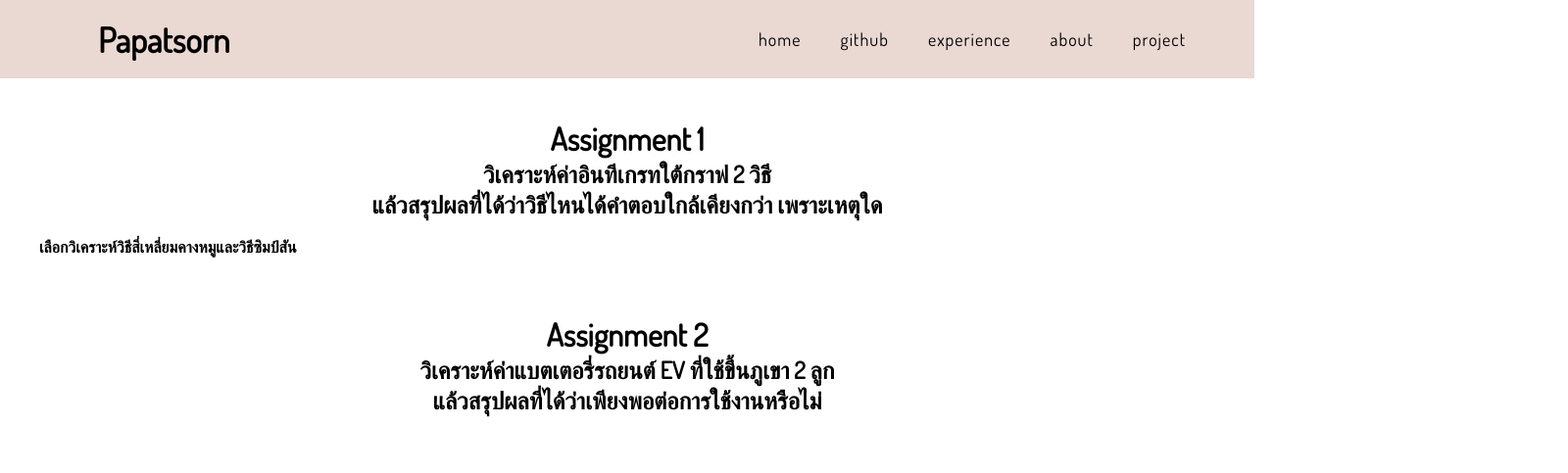
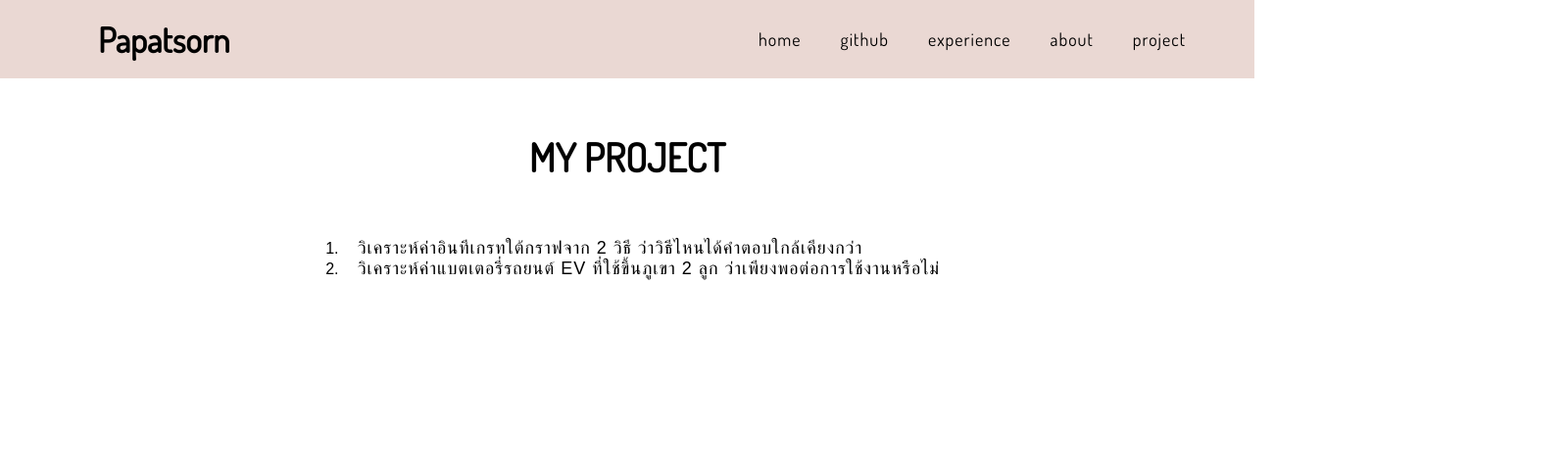
Before and after one commit to prangg27/myweb, a plain HTML site: page numer.html in a window 1280 px wide. Shown: the whole page at 98% size, 1600 px wide, since content can reach past the window. Drawn offline with Linux system fonts and the light colour scheme; a web font is replaced by a local one.

Commit message:
Update numer.html

```diff
--- a/numer.html
+++ b/numer.html
@@ -1,9 +1,9 @@
 <!DOCTYPE html>
-<html lang="en">
+<html lang="en" dir="ltr">
   <head>
     <meta charset="utf-8">
-   <title>home</title>
-    <link rel="stylesheet" href="stat.css">
+   <title>projectnumer</title>
+    <link rel="stylesheet" href="numer_main.css">
     <link rel="stylesheet" href="https://cdnjs.cloudflare.com/ajax/libs/font-awesome/5.15.2/css/all.min.css"/>
     <meta name="viewport" content="width=device-width, initial-scale=1.0">
   </head>
@@ -22,13 +22,15 @@
         <li><a href="./project.html" >project</a></li>
       </ul>
     </nav>
-    <h1><br>Assignment 1</h1>
-    <h2>วิเคราะห์ค่าอินทีเกรทใต้กราฟ 2 วิธี <br>แล้วสรุปผลที่ได้ว่าวิธีไหนได้คําตอบใกล้เคียงกว่า เพราะเหตุใด</h2>
-    <p style = "margin-left: 40px;" class = "textTH"> <br><b>เลือกวิเคราะห์วิธีสี่เหลี่ยมคางหมูและวิธีซิมป์สัน</b> <br>
-    <br></p>
-    <h1><br>Assignment 2</h1>
-    <h2>วิเคราะห์ค่าแบตเตอรี่รถยนต์ EV ที่ใช้ขึ้นภูเขา 2 ลูก <br>แล้วสรุปผลที่ได้ว่าเพียงพอต่อการใช้งานหรือไม่</h2>
-    <p style = "margin-left: 40px;" class = "textTH"> <br><b></b> <br>
-    <br></p>
+    <div class="content">
+      <div>MY PROJECT</div>
+    </div>
+    <section>
+        <ul class="centered-links">
+          <li><a href="./numer1.html">วิเคราะห์ค่าอินทีเกรทใต้กราฟจาก 2 วิธี ว่าวิธีไหนได้คําตอบใกล้เคียงกว่า</a></li>
+          <li><a href="./numer2.html">วิเคราะห์ค่าแบตเตอรี่รถยนต์ EV ที่ใช้ขึ้นภูเขา 2 ลูก ว่าเพียงพอต่อการใช้งานหรือไม่</a></li>
+        </ul>
+      </section>
+    </section>
   </body>
 </html>
```
Lines whose indentation alone changed are shown as unchanged.
